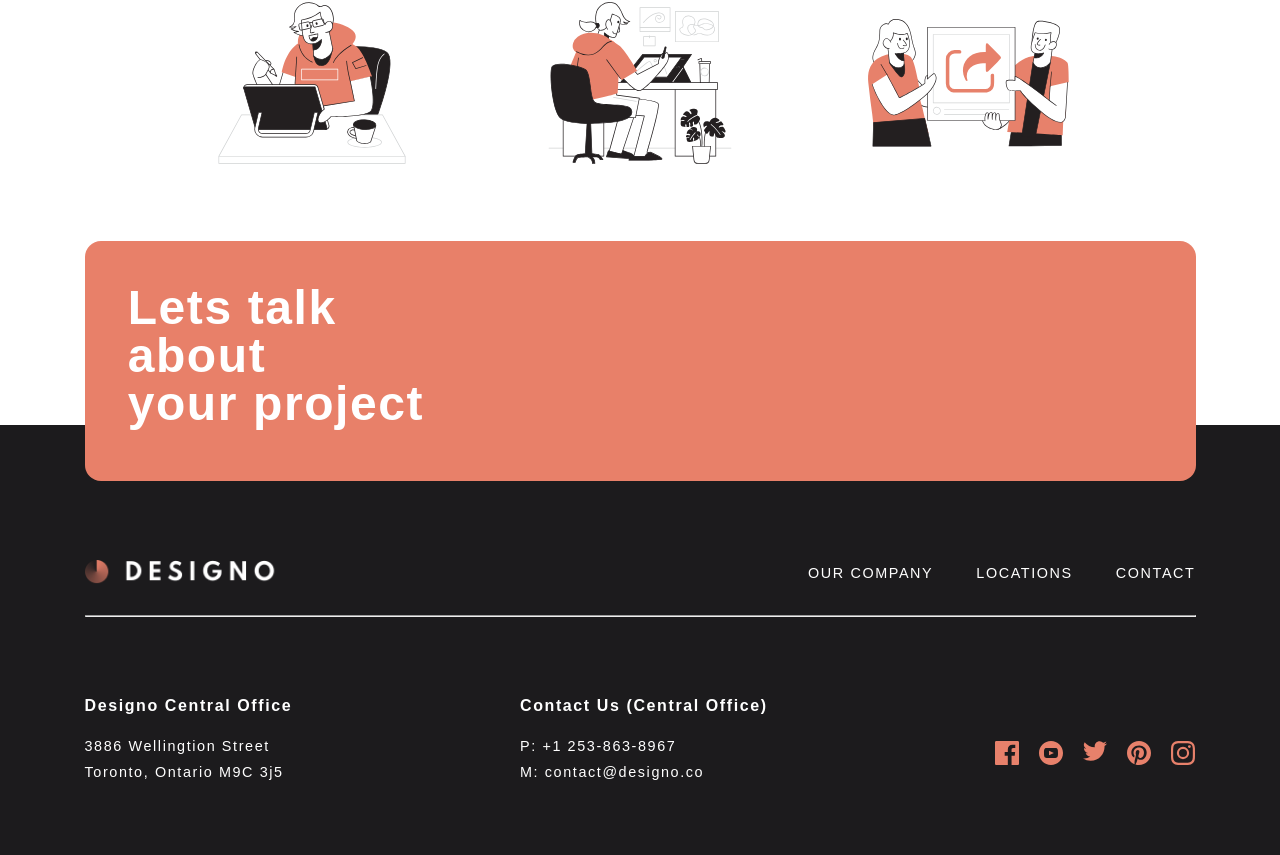
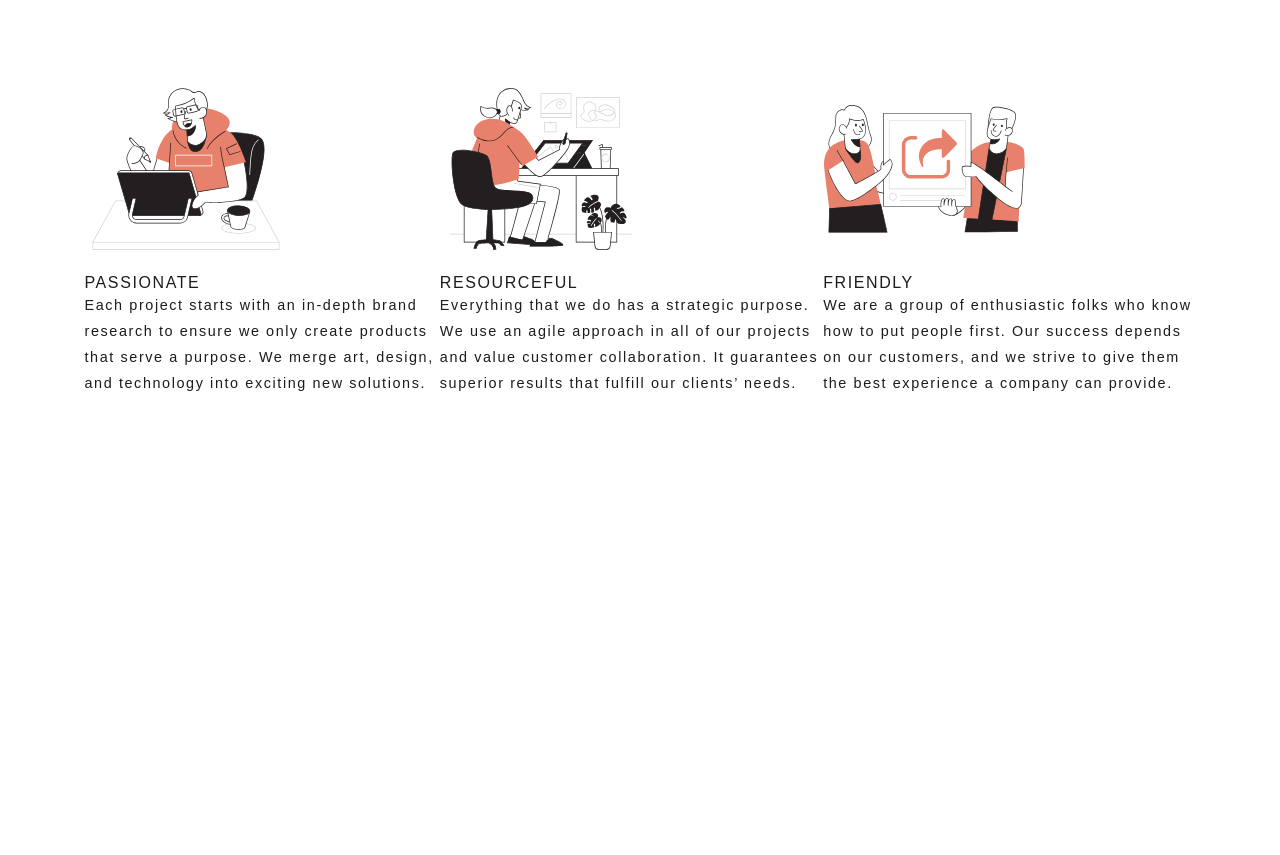
Before and after one commit to steamnp/bfd42, a React (Vite) app: page / in a window 1280 px wide. Shown: the part 1305-2160 px from the top of the page. Built offline with nearby package versions, Linux system fonts and the light colour scheme.

Commit message:
fix midsection

```diff
--- a/src/common/footer/footer.style.ts
+++ b/src/common/footer/footer.style.ts
@@ -5,7 +5,8 @@ import { QUERIES } from '../../helpers/media-query'
 
 export const FooterDisplayBoard = styled.div`
 max-width: var(--max-container);
-min-height: 30vh;
+margin: var(--center-container);
+min-height: 25vh;
 display: flex;
 margin-left: auto;
 margin-right: auto;
--- a/src/pages/home/home.style.ts
+++ b/src/pages/home/home.style.ts
@@ -2,7 +2,7 @@ import styled from "styled-components";
 
 
 export const Container = styled.div`
-max-height: 800px;
+max-height: 100%;
 margin-top: 50px;
 position: relative;
 margin-bottom: 400px;
@@ -98,6 +98,8 @@ border-radius: 16px;
 
 `
 export const LowerMidSection = styled.section`
+height: 25vh;
+
 max-width: var(--max-container);
 display: flex;
 flex-direction: row;
@@ -105,6 +107,8 @@ justify-content: space-evenly;
 align-items: center;
 margin: var(--center-container);
 position: static;
+margin-top: 150px;
+
 
 
 
@@ -112,17 +116,22 @@ position: static;
 export const Cards = styled.div`
 display: flex;
 flex-direction: column;
+max-width: fit-content;
+
 
 `
 
 export const CardSectionTop = styled.div`
-max-width: 20rem;
+
 `
 
 export const CardSectionBottom = styled.div`
 
 `
 export const HeaderCard = styled.div`
-max-width: 20rem;
+
 
 `
+export const ParagraphCard = styled.p`
+
+`
--- a/src/pages/home/home.tsx
+++ b/src/pages/home/home.tsx
@@ -18,6 +18,7 @@ import {
   CardSectionTop,
   CardSectionBottom,
   HeaderCard,
+  ParagraphCard,
 } from "./home.style";
 import mobile from "../../assets/images/home/desktop/desktop-hero-image.png";
 import webDesign from "../../assets/images/home/desktop/image-web-design-large.jpg";
@@ -47,47 +48,56 @@ function Home() {
       </Box>
       <MidSection>
         <MidLeftBox>
-        <ImageWebDesign src = {webDesign}></ImageWebDesign>
+          <ImageWebDesign src={webDesign}></ImageWebDesign>
         </MidLeftBox>
         <MidRightBox>
-        <ImageAppDesign src = {appDesign}></ImageAppDesign>
-        <ImageGraphicDesign src = {graphicDesign}></ImageGraphicDesign>
-
+          <ImageAppDesign src={appDesign}></ImageAppDesign>
+          <ImageGraphicDesign src={graphicDesign}></ImageGraphicDesign>
         </MidRightBox>
-
       </MidSection>
 
       <LowerMidSection>
         <Cards>
           <CardSectionTop>
-        <PassionateImage/>
+            <PassionateImage />
           </CardSectionTop>
           <CardSectionBottom>
-       <HeaderCard> </HeaderCard>
+            <HeaderCard> PASSIONATE </HeaderCard>
+            <ParagraphCard>
+              Each project starts with an in-depth brand research to ensure we
+              only create products that serve a purpose. We merge art, design,
+              and technology into exciting new solutions.
+            </ParagraphCard>
           </CardSectionBottom>
-
         </Cards>
 
         <Cards>
           <CardSectionTop>
-        <ResourcefulImage/>
+            <ResourcefulImage />
           </CardSectionTop>
           <CardSectionBottom>
-       <HeaderCard> </HeaderCard>
+            <HeaderCard>RESOURCEFUL</HeaderCard>
+            <ParagraphCard>
+              Everything that we do has a strategic purpose. We use an agile
+              approach in all of our projects and value customer collaboration.
+              It guarantees superior results that fulfill our clients’ needs.
+            </ParagraphCard>
           </CardSectionBottom>
-
         </Cards>
 
         <Cards>
           <CardSectionTop>
-        <FriendlyImage/>
+            <FriendlyImage />
           </CardSectionTop>
           <CardSectionBottom>
-        <HeaderCard> </HeaderCard>
+            <HeaderCard>FRIENDLY</HeaderCard>
+            <ParagraphCard>
+              We are a group of enthusiastic folks who know how to put people
+              first. Our success depends on our customers, and we strive to give
+              them the best experience a company can provide.
+            </ParagraphCard>
           </CardSectionBottom>
-
         </Cards>
-
       </LowerMidSection>
     </Container>
   );
```
Lines whose indentation alone changed are shown as unchanged.
